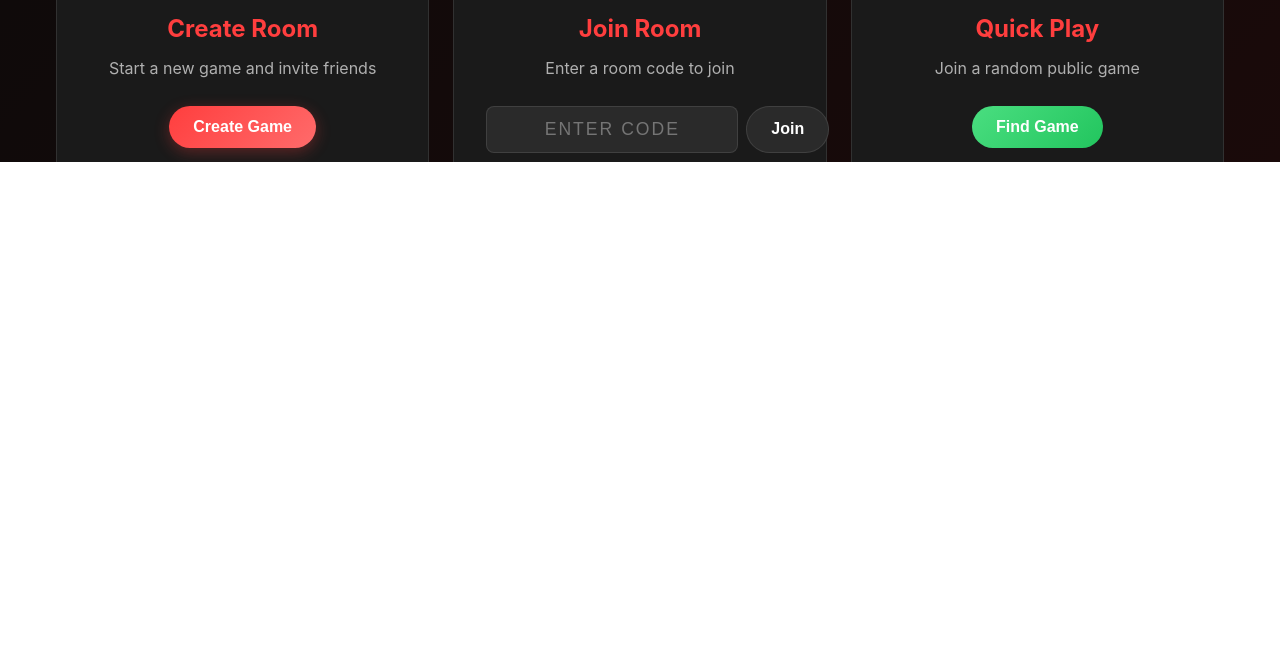
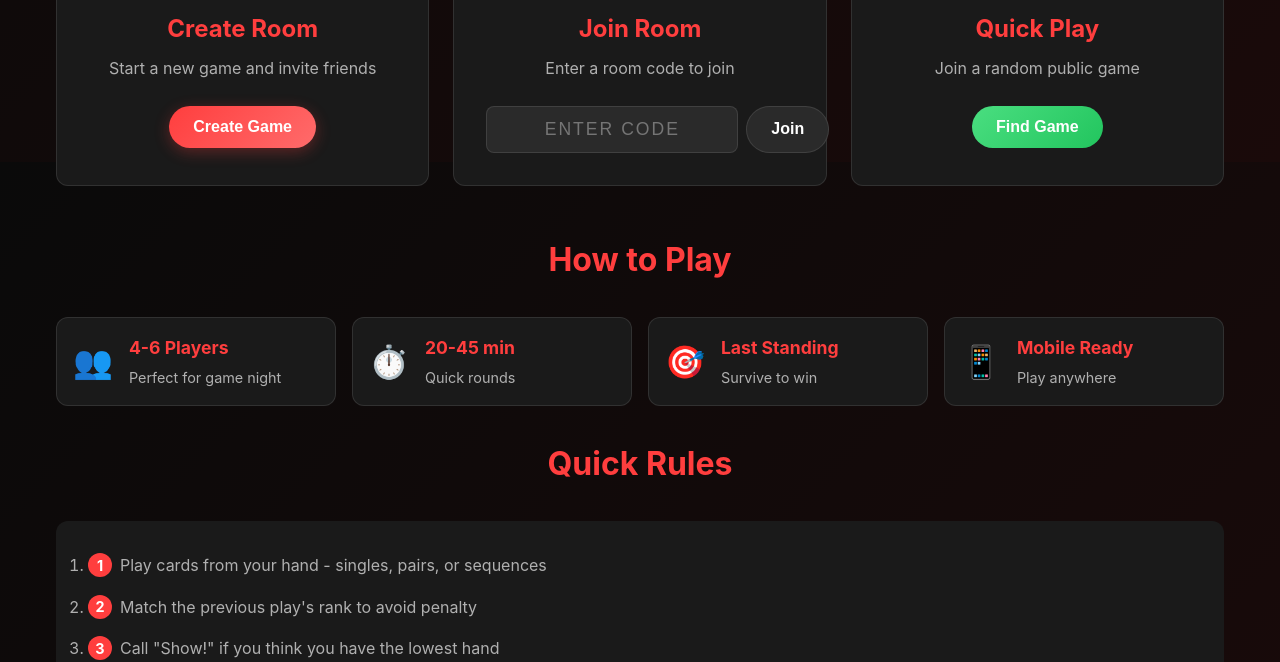
Before and after one commit to bhushanmishra/falseshow, a plain HTML site: page index.html in a window 1280 px wide. Shown: the part 638-1300 px from the top of the page. Before the commit the page ends 800 px from the top, so only its background shows below. Drawn offline with Linux system fonts and the light colour scheme.

Commit message:
Fix scrolling issue on landing page

```diff
--- a/css/styles.css
+++ b/css/styles.css
@@ -23,17 +23,19 @@
 }
 
 html, body {
-    height: 100%;
-    overflow: hidden;
+    min-height: 100%;
     -webkit-tap-highlight-color: transparent;
 }
 
 body {
     font-family: -apple-system, BlinkMacSystemFont, 'Segoe UI', Roboto, sans-serif;
     background: linear-gradient(135deg, var(--dark) 0%, #1a0a0a 100%);
+    background-attachment: fixed;
     color: var(--text);
     line-height: 1.6;
     user-select: none;
+    overflow-x: hidden;
+    overflow-y: auto;
 }
 
 /* Landing Page Styles */
```
